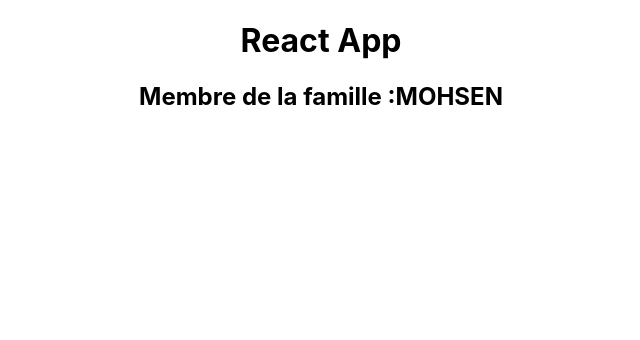
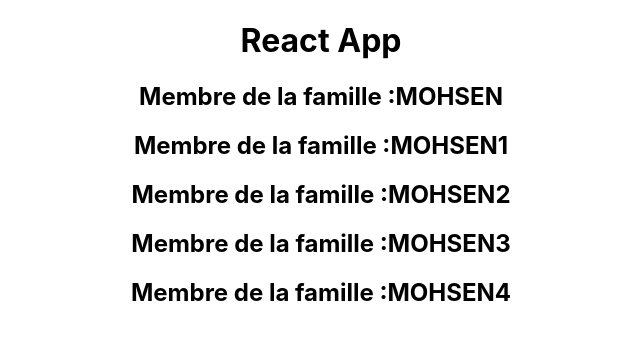
Before and after one commit to mohsennn/-my-app, a React (Create React App) app: page / in a window 1280 px wide. Shown: the top 340 px of the page, without its empty margins (319-959 px from the left). Built offline with nearby package versions, Linux system fonts and the light colour scheme.

Commit message:
utiliser le props

```diff
--- a/src/App.js
+++ b/src/App.js
@@ -8,7 +8,12 @@ class App extends Component {
     return (
       <div className="App">
         <h1> React App</h1>
-        <Membre/>
+        <Membre nom ='mohsen'/>
+        <Membre nom ='mohsen1'/>
+        <Membre nom ='mohsen2'/>
+        <Membre nom ='mohsen3'/>
+        <Membre nom ='mohsen4'/>
+
         </div>
     );
   }
--- a/src/components/Membre.js
+++ b/src/components/Membre.js
@@ -1,9 +1,8 @@
 import React from "react";
+/* props:variable qu'on passe à un composant */
+const Membre = ({nom}) => {
 
-const Membre = () => {
-  const name = "mohsen";
-
-  return <h2> Membre de la famille :{name.toUpperCase()} </h2>;
+  return <h2> Membre de la famille :{nom.toUpperCase()} </h2>;
 };
 
 export default Membre;
```
